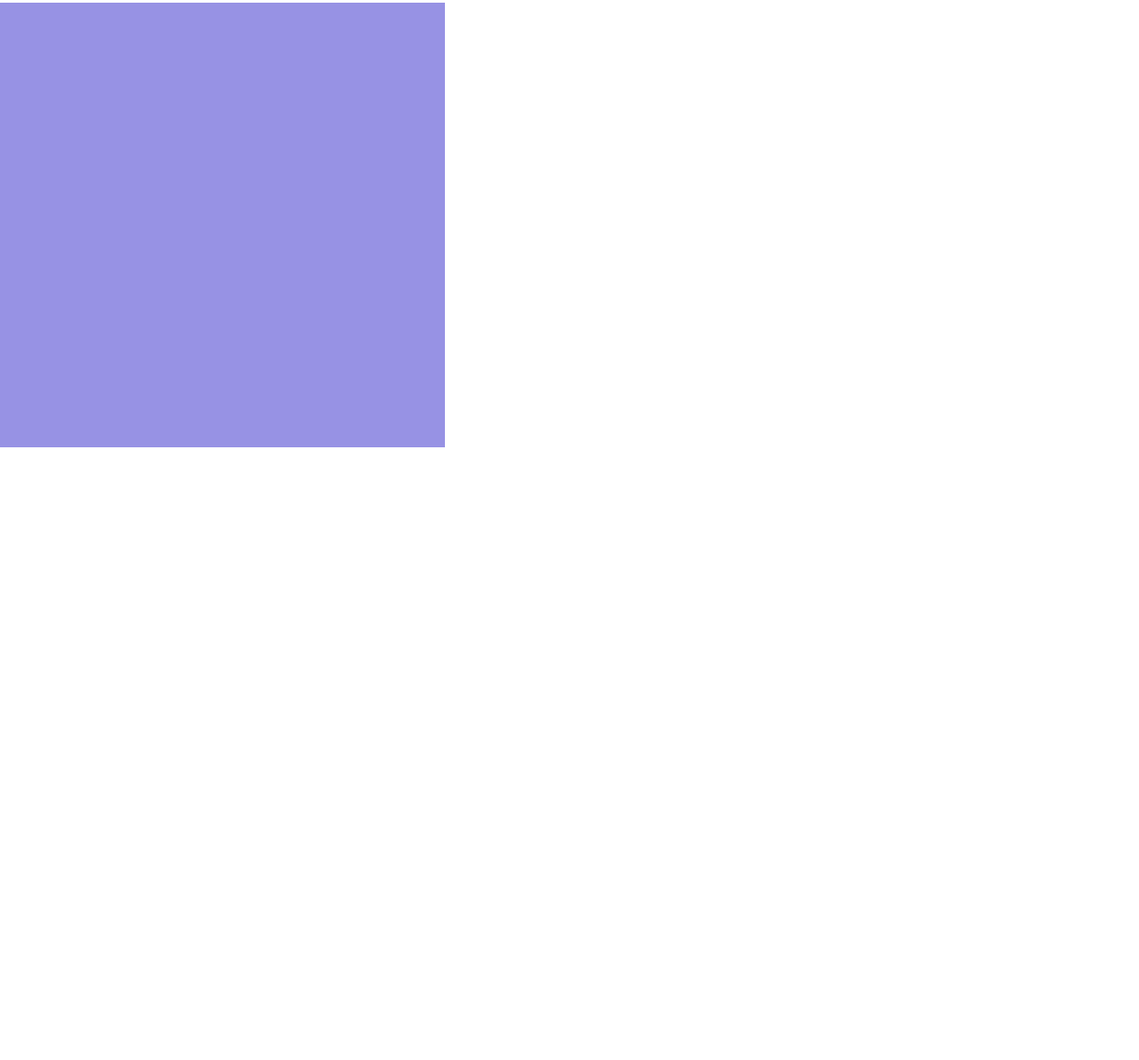
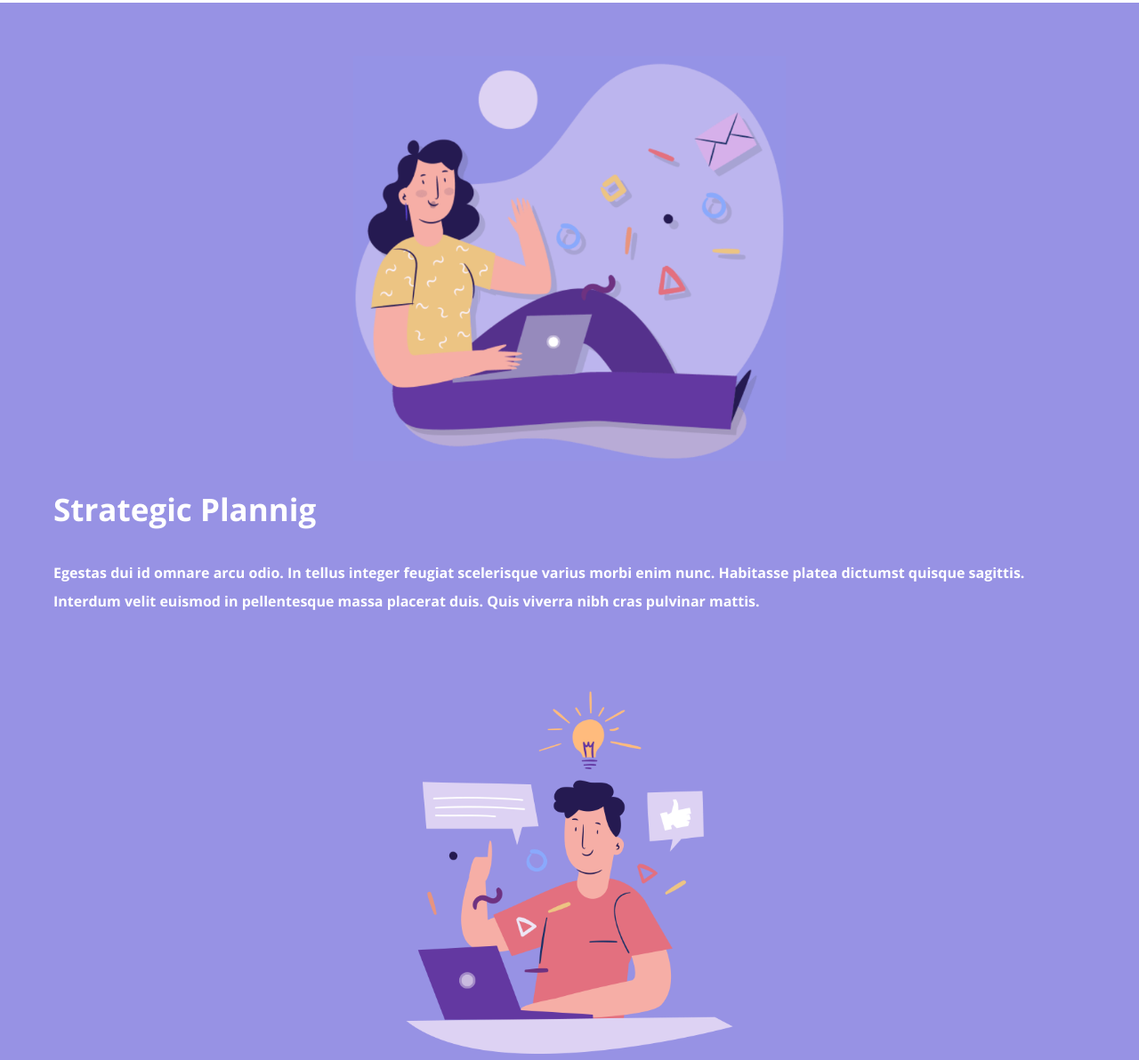
Before and after one commit to Andrea030105/htmlcss-responsive-layout, a plain HTML site: page index.html in a window 1280 px wide. Shown: the part 2908-4100 px from the top of the page at 89% size. Before the commit the page ends 3411 px from the top, so only its background shows below. Drawn offline with nearby package versions, Linux system fonts and the light colour scheme.

Commit message:
div-white-section2

```diff
--- a/css/style.css
+++ b/css/style.css
@@ -38,8 +38,33 @@
     margin-top: 30px;
 }
 
+.margin-top-60px {
+    margin-top: 60px;
+}
+
 .margin-20px-60px {
     margin: 20px 60px;
+}
+
+.width-70-img {
+    width: 70%;
+}
+
+.container-img {
+    display: flex;
+    justify-content: center;
+}
+
+.color-white {
+    color: white;
+}
+
+.bold {
+    font-weight: bold;
+}
+
+.line-height {
+    line-height: 2;
 }
 
 /* HEADER */
@@ -97,15 +122,6 @@ header {
     border: 1px #0084FD solid;
 }
 
-.container-img {
-    display: flex;
-    justify-content: center;
-}
-
-.container-img img {
-    width: 70%;
-}
-
 .container-img i {
     font-size: 100px;
     color: #0084FD;
@@ -115,6 +131,13 @@ header {
 
 .bg-purple {
     background-color: #9792E4;
-    height: 500px;
-    width: 500px;
 }
+
+.container-text-sec2 {
+    line-height: 2;
+}
+
+.container-text-sec2 h1 {
+    font-size: 35px;
+    margin-bottom: 20px;
+}
--- a/index.html
+++ b/index.html
@@ -39,7 +39,7 @@
                         <i class="fa-brands fa-apple"></i> App Store
                     </button>
                     <div class="container-img">
-                        <img src="./img/phone.png" alt="PHONE">
+                        <img src="./img/phone.png" class="width-70-img" alt="PHONE">
                     </div>
                 </div>
             </div>
@@ -95,10 +95,26 @@
         <div class="bg-purple">
             <div class="row">
                 <div class="col">
-
+                    <div class="container-img margin-top-60px">
+                        <img src="./img/planning1.png" class="width-70-img" alt="planning1">
+                    </div>
                 </div>
                 <div class="col">
-
+                    <div class="container-text-sec2 bold margin-20px-60px color-white">
+                        <h1>Strategic Plannig</h1>
+                        <p>
+                            Egestas dui id omnare arcu odio. In tellus integer feugiat scelerisque varius morbi enim
+                            nunc. Habitasse platea dictumst quisque sagittis. Interdum velit euismod in pellentesque
+                            massa placerat duis. Quis viverra nibh cras pulvinar mattis.
+                        </p>
+                    </div>
+                </div>
+                <div class="col">
+                    <div>
+                        <div class="container-img margin-top-60px">
+                            <img src="./img/planning2.png" class="width-70-img" alt="planning2">
+                        </div>
+                    </div>
                 </div>
             </div>
         </div>
```
